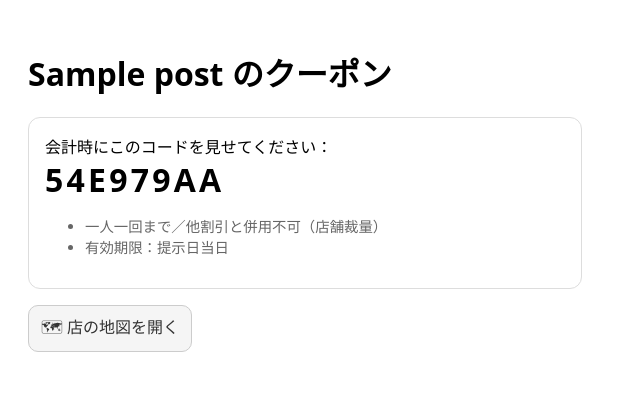
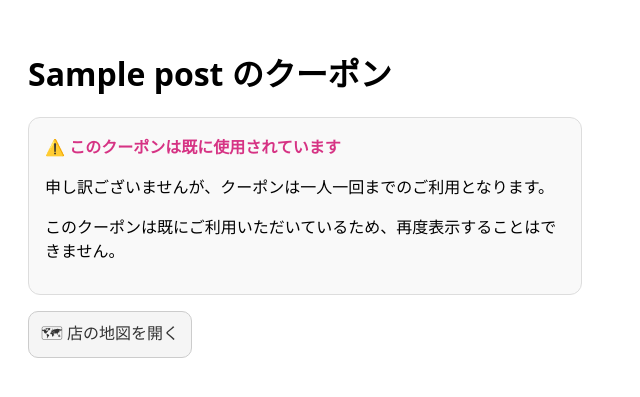
Before and after one commit to yuu0428/oshimeshi-app, a Flask app: page /coupon/1 in a window 1280 px wide. Shown: the top 397 px of the page, without its empty margins (0-640 px from the left). Run offline with Flask 3, Linux system fonts and the light colour scheme; the visitor is signed in with stand-in values (Sample User, id 1); tables that the repository leaves empty hold one stand-in row (values such as "Sample post"); parts of the project's set-up code (start-up, migrations or seed data) failed here and were passed over; some libraries are stand-ins or nearby versions.

Commit message:
クーポン確認ダイアログと一回限り利用制限を実装
- CouponEventテーブルにuser_id追跡を追加
- クーポン利用前に確認ダイアログを表示
- 使用済みクーポンは再表示不可
- coupon_used.htmlテンプレートを追加
- 全テンプレートにhas_used_coupon()チェックを実装

🤖 Generated with [Claude Code](https://claude.ai/code)

Co-Authored-By: Claude <noreply@anthropic.com>

```diff
--- a/templates/advertisements.html
+++ b/templates/advertisements.html
@@ -27,7 +27,9 @@
                             {% set is_ad_post = (post.user_id == config['ADVERTISER_USER_ID']) or post.google_maps_url %}
                             {% if is_ad_post %}
                               <a class="btn ad-map-clickable" href="{{ url_for('tracking_ad.go', post_id=post.id) }}" target="_blank" rel="noopener noreferrer" onclick="event.stopPropagation(); return true;">🗺 地図を開く</a>
-                              <!-- <a class="btn ad-coupon-clickable" href="{{ url_for('tracking_ad.coupon', post_id=post.id) }}" target="_blank" rel="noopener noreferrer" onclick="event.stopPropagation(); return true;">🎟 クーポン表示</a> -->
+                              {% if current_user_id() and not has_used_coupon(post.id, current_user_id()) %}
+                                <a class="btn ad-coupon-clickable" href="{{ url_for('tracking_ad.coupon', post_id=post.id) }}" target="_blank" rel="noopener noreferrer" onclick="event.stopPropagation(); return confirm('本当にクーポンを開きますか？\\n\\nクーポンの利用は一回のみで、開いた場合二度と開けません！');">🎟 クーポン表示</a>
+                              {% endif %}
                             {% endif %}
 
                             {% if session.is_admin %}
--- /dev/null
+++ b/templates/coupon_used.html
@@ -0,0 +1,17 @@
+<!doctype html>
+<meta charset="utf-8">
+<title>クーポン使用済み | {{ post.store_name }}</title>
+<style>
+  body{font-family: system-ui, -apple-system,"Noto Sans JP",sans-serif; padding:20px}
+  .box{border:1px solid #ddd; padding:16px; border-radius:12px; max-width:520px; background: #f9f9f9}
+  .used-message{color:#d63384; font-weight:700; margin-bottom: 16px}
+  a.btn{display:inline-block; padding:8px 12px; border-radius:10px; border:1px solid #ccc; text-decoration:none; background:#f5f5f5; color:#333}
+  a.btn:hover{background:#e5e5e5}
+</style>
+<h1>{{ post.store_name }} のクーポン</h1>
+<div class="box">
+  <div class="used-message">⚠️ このクーポンは既に使用されています</div>
+  <p>申し訳ございませんが、クーポンは一人一回までのご利用となります。</p>
+  <p>このクーポンは既にご利用いただいているため、再度表示することはできません。</p>
+</div>
+<p><a class="btn ad-map-clickable" href="{{ url_for('tracking_ad.go', post_id=post.id) }}" target="_blank" rel="noopener noreferrer">🗺 店の地図を開く</a></p>
--- a/templates/index.html
+++ b/templates/index.html
@@ -31,7 +31,9 @@
                         {% set is_ad_post = (post.user_id == config['ADVERTISER_USER_ID']) or post.google_maps_url %}
                         {% if is_ad_post %}
                           <a class="btn ad-map-clickable" href="{{ url_for('tracking_ad.go', post_id=post.id) }}" target="_blank" rel="noopener noreferrer" onclick="event.stopPropagation(); return true;">🗺 地図を開く</a>
-                          <!-- <a class="btn ad-coupon-clickable" href="{{ url_for('tracking_ad.coupon', post_id=post.id) }}" target="_blank" rel="noopener noreferrer" onclick="event.stopPropagation(); return true;">🎟 クーポン表示</a> -->
+                          {% if current_user_id() and not has_used_coupon(post.id, current_user_id()) %}
+                            <a class="btn ad-coupon-clickable" href="{{ url_for('tracking_ad.coupon', post_id=post.id) }}" target="_blank" rel="noopener noreferrer" onclick="event.stopPropagation(); return confirm('本当にクーポンを開きますか？\\n\\nクーポンの利用は一回のみで、開いた場合二度と開けません！');">🎟 クーポン表示</a>
+                          {% endif %}
                         {% endif %}
 
                         {% if session.is_admin %}
--- a/templates/ranking.html
+++ b/templates/ranking.html
@@ -114,7 +114,9 @@
                         {% set is_ad_post = (post.user_id == config['ADVERTISER_USER_ID']) or post.google_maps_url %}
                         {% if is_ad_post %}
                           <a class="btn ad-map-clickable" href="{{ url_for('tracking_ad.go', post_id=post.id) }}" target="_blank" rel="noopener noreferrer" onclick="event.stopPropagation(); return true;">🗺 地図を開く</a>
-                          <!-- <a class="btn ad-coupon-clickable" href="{{ url_for('tracking_ad.coupon', post_id=post.id) }}" target="_blank" rel="noopener noreferrer" onclick="event.stopPropagation(); return true;">🎟 クーポン表示</a> -->
+                          {% if current_user_id() and not has_used_coupon(post.id, current_user_id()) %}
+                            <a class="btn ad-coupon-clickable" href="{{ url_for('tracking_ad.coupon', post_id=post.id) }}" target="_blank" rel="noopener noreferrer" onclick="event.stopPropagation(); return confirm('本当にクーポンを開きますか？\\n\\nクーポンの利用は一回のみで、開いた場合二度と開けません！');">🎟 クーポン表示</a>
+                          {% endif %}
                         {% endif %}
 
                         {% if session.is_admin %}
--- a/templates/search.html
+++ b/templates/search.html
@@ -68,7 +68,9 @@
                             {% set is_ad_post = (post.user_id == config['ADVERTISER_USER_ID']) or post.google_maps_url %}
                             {% if is_ad_post %}
                               <a class="btn ad-map-clickable" href="{{ url_for('tracking_ad.go', post_id=post.id) }}" target="_blank" rel="noopener noreferrer" onclick="event.stopPropagation(); return true;">🗺 地図を開く</a>
-                              <!-- <a class="btn ad-coupon-clickable" href="{{ url_for('tracking_ad.coupon', post_id=post.id) }}" target="_blank" rel="noopener noreferrer" onclick="event.stopPropagation(); return true;">🎟 クーポン表示</a> -->
+                              {% if current_user_id() and not has_used_coupon(post.id, current_user_id()) %}
+                                <a class="btn ad-coupon-clickable" href="{{ url_for('tracking_ad.coupon', post_id=post.id) }}" target="_blank" rel="noopener noreferrer" onclick="event.stopPropagation(); return confirm('本当にクーポンを開きますか？\\n\\nクーポンの利用は一回のみで、開いた場合二度と開けません！');">🎟 クーポン表示</a>
+                              {% endif %}
                             {% endif %}
 
                             {% if session.is_admin %}
--- a/tracking_ad.py
+++ b/tracking_ad.py
@@ -17,6 +17,7 @@ class CouponEvent(db.Model):
     __tablename__ = "coupon_events"
     id = db.Column(db.Integer, primary_key=True)
     post_id = db.Column(db.Integer, db.ForeignKey("posts.id", ondelete="CASCADE"), nullable=False, index=True)
+    user_id = db.Column(db.Integer, db.ForeignKey("users.id", ondelete="CASCADE"), nullable=False, index=True)
     code = db.Column(db.String(32), nullable=False)
     created_at = db.Column(db.DateTime, default=datetime.utcnow, nullable=False)
 
@@ -38,6 +39,10 @@ def is_ad_post(post: "Post") -> bool:
     # 広告投稿: 投稿者ID=1 または MapsURLあり
     adv_id = current_app.config.get("ADVERTISER_USER_ID", 1)
     return (post.user_id == adv_id) or bool(post.google_maps_url)
+
+def has_used_coupon(post_id: int, user_id: int) -> bool:
+    # ユーザーが指定の投稿のクーポンを既に使用しているかチェック
+    return CouponEvent.query.filter_by(post_id=post_id, user_id=user_id).first() is not None
 
 # --- 補助 ---
 def _coupon_code(post: "Post") -> str:
@@ -85,9 +90,18 @@ def coupon(post_id: int):
     post = Post.query.get_or_404(post_id)
     if not is_ad_post(post):
         abort(404)
+
+    user_id = current_user_id()
+    if not user_id:
+        abort(403)  # ログインが必要
+
+    # 既に使用している場合はアクセス拒否
+    if has_used_coupon(post_id, user_id):
+        return render_template("coupon_used.html", post=post)
+
     code = _coupon_code(post)
     try:
-        db.session.add(CouponEvent(post_id=post.id, code=code))
+        db.session.add(CouponEvent(post_id=post.id, user_id=user_id, code=code))
         db.session.commit()
     except Exception as e:
         # テーブルが存在しない場合もクーポンは表示
@@ -155,3 +169,8 @@ def export_coupon_events():
                     headers={"Content-Disposition":'attachment; filename="coupon_events.csv"'})
 
 # テーブル作成は手動またはマイグレーションで行ってください
+
+# テンプレート用のコンテキストプロセッサー
+@tracking_ad_bp.context_processor
+def inject_coupon_functions():
+    return dict(has_used_coupon=has_used_coupon, current_user_id=current_user_id)
```
Also changed, not shown: .claude/settings.local.json.
